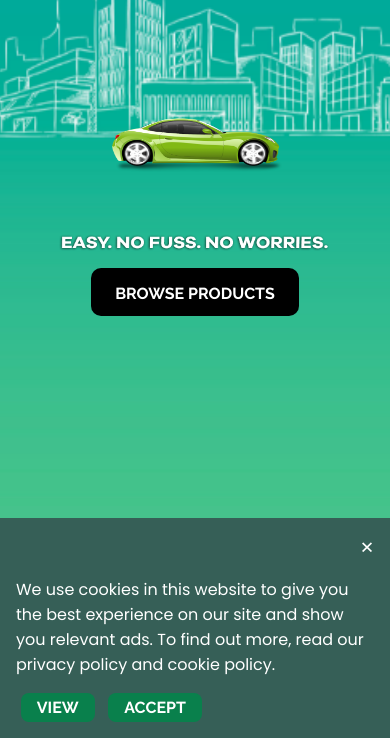
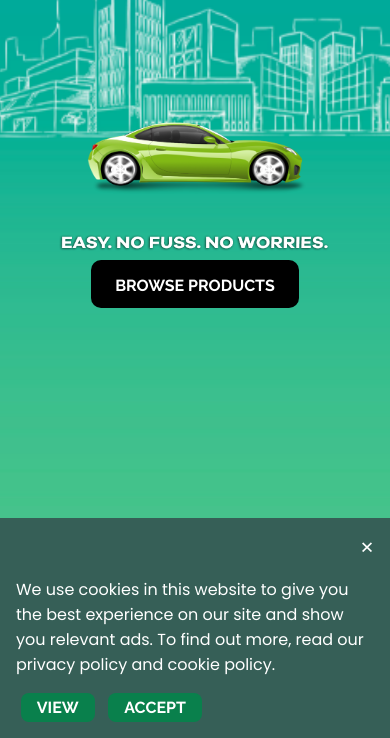
Before and after one commit to sprayngowaterless/sprayngov1, a plain HTML site: page index.html in a window 390 px wide. Shown: the part 106-844 px from the top of the page. Drawn offline with nearby package versions, Linux system fonts and the light colour scheme.

Commit message:
Add files via upload

```diff
--- a/css/style.css
+++ b/css/style.css
@@ -183,8 +183,8 @@ header {
 }
 
 .img {
-  width: 55%;
-  height: auto;
+  width: 450px;
+  height: 200px;
   position: relative;
   margin-bottom: 10rem;
   transform: scaleX(-1);
@@ -203,7 +203,7 @@ header {
   background-color: black;
   color: #fff;
   padding: 1rem 1.5rem;
-  margin-top: 14rem;
+  margin-top: 150px;
   text-decoration: none;
   scroll-behavior: smooth;
   margin-left: auto;
@@ -229,7 +229,7 @@ header {
 .showcase .ez {
   position: absolute;
   display: block;
-  margin-top: 8rem;
+  margin-top: 50px;
   height: 8%;
 }
 
@@ -613,12 +613,6 @@ h3.logo-text{
     .city-img {
       animation: animate 80s linear infinite;
     }
-
-    .img {
-      width: 75%;
-      height: 40%;
-      margin-bottom: 8rem;
-    }
 }
 
 @media all and (min-width: 850px) and (max-width: 1300px){
@@ -755,11 +749,8 @@ h3.logo-text{
   .img {
     position: absolute;
     display: block;
-    width: 50%;
-    min-width: 185px;
-    max-width: 250px;
-    height: 8%;
-    min-height: 75px;
+    width: 250px;
+    height: 100px;
     top: 32.7vh;
     margin-bottom: 0
   }
@@ -786,7 +777,7 @@ h3.logo-text{
     height: 2rem;
     margin-top: 0.5rem;
     padding-bottom: 0;
-    top: 51vh;
+    top: 50vh;
   }
 
   .menu-wrap .logo {
--- a/index.html
+++ b/index.html
@@ -1,3 +1,5 @@
+<!DOCTYPE html>
+
 <html lang="en">
 
 <head>
```
